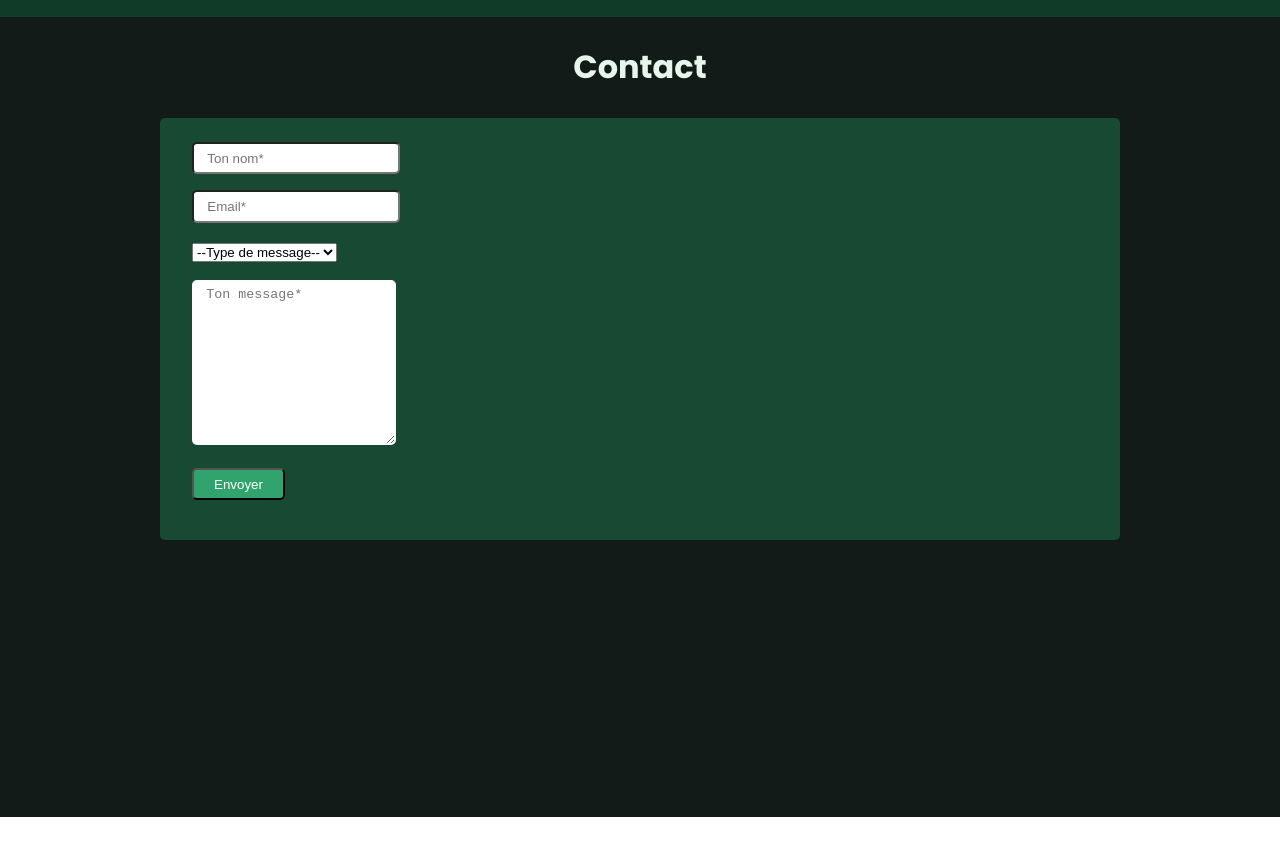
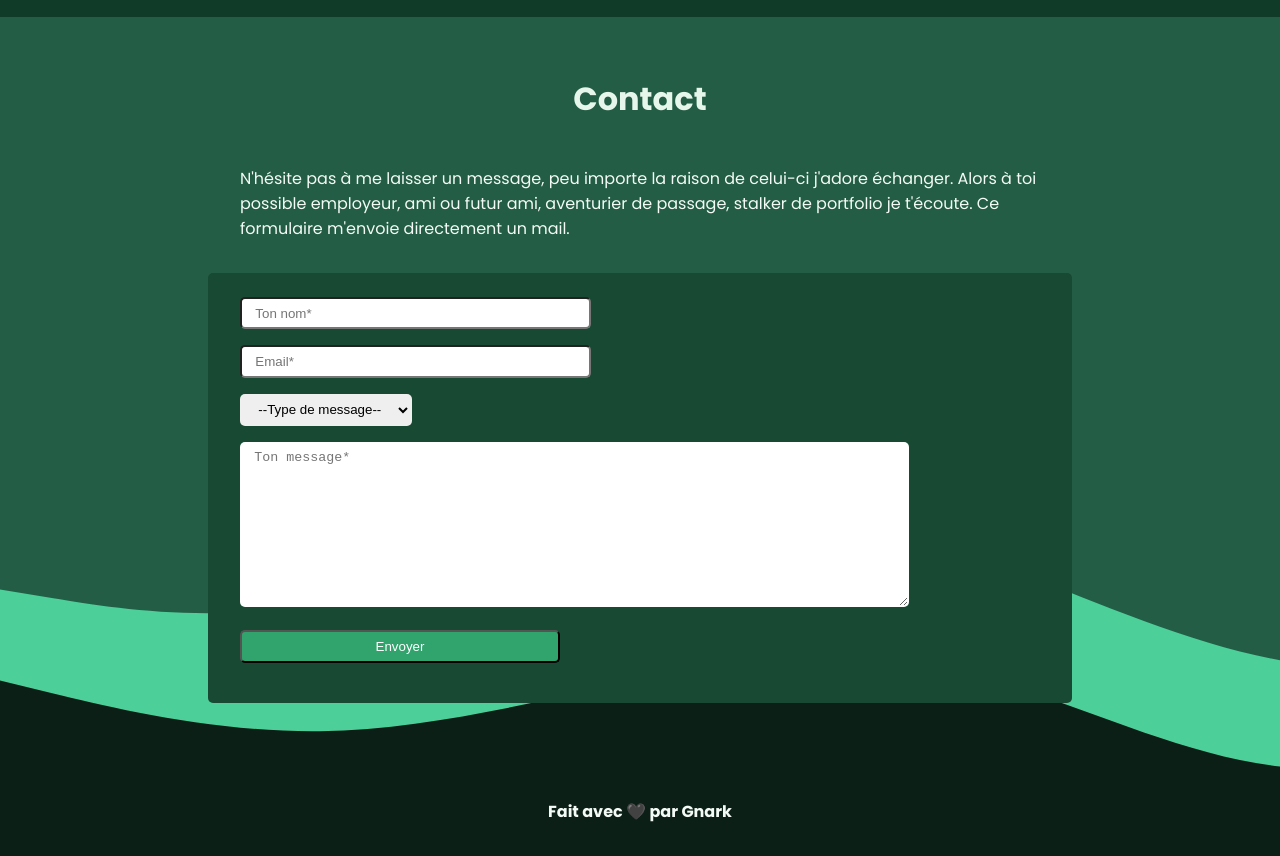
Before and after one commit to davidbarbi3r/portfolio-client, a React (Vite) app: page / in a window 1280 px wide. Shown: the part 3270-4126 px from the top of the page. Before the commit the page ends 4087 px from the top, so only its background shows below. Built offline with nearby package versions, Linux system fonts and the light colour scheme; no server answers.

Commit message:
:sparkles: Add contact form & sendEmail function

```diff
--- a/src/components/Contact.tsx
+++ b/src/components/Contact.tsx
@@ -3,20 +3,43 @@ import React, { useState, useRef, useContext } from "react";
 import { ThemeContext, LanguageContext } from "../hooks/Context";
 import { colorTheme } from "../styles/colorTheme";
 import emailjs from "@emailjs/browser";
+import lwaves from "../assets/lwaves_light.svg";
+import lwavesDark from "../assets/lwaves_dark.svg";
 
-export default function Contact() {
+interface IProps {
+  contactRef: any
+}
+
+export default function Contact({contactRef}: IProps) {
   const { theme } = useContext(ThemeContext);
   const { language } = useContext(LanguageContext);
   const [loading, setLoading] = useState(false);
   const formData = useRef<HTMLFormElement>(null);
 
   const StyledContact = styled("section", {
-    height: "100vh",
+    backgroundImage: theme ? `url(${lwavesDark})` : `url(${lwaves})`,
+    backgroundPositionY: "60%",
     backgroundColor: theme ? colorTheme.dark.green2 : colorTheme.light.green1,
     position: "relative",
     display: "flex",
     flexDirection: "column",
     alignItems: "center",
+    padding: "2em 0em 2em 0em",
+    "& p": {
+      color: theme ? colorTheme.light.green2 : colorTheme.dark.green2,
+      maxWidth: "800px",
+      marginBottom: "2em",
+      width: "80%",
+    },
+    "& section": {
+      color: theme ? colorTheme.light.green2 : colorTheme.dark.green2,
+      display: "flex",
+      justifyContent: "end",
+      "& h4": {
+        marginBottom: "0",
+        marginTop: "2em"
+      }
+    },
   });
 
   const StyledTitle = styled("h1", {
@@ -30,36 +53,48 @@ export default function Contact() {
   const StyledForm = styled("div", {
     backgroundColor: theme ? colorTheme.dark.green5 : colorTheme.light.green5,
     padding: "1.5em 2em",
+    marginBottom: "4em",
     borderRadius: "5px",
     fontFamily: "inherit",
     width: "70%",
+    maxWidth: "800px",
     "& input[type=submit]": {
-      cursor:"pointer",
+      cursor: "pointer",
       backgroundColor: theme ? colorTheme.dark.green9 : colorTheme.light.green9,
       padding: "0.5em 1.5em",
       borderRadius: "5px",
       color: "white",
       "&:hover": {
-        backgroundColor: theme ? colorTheme.dark.green10 : colorTheme.light.green10,
+        backgroundColor: theme
+          ? colorTheme.dark.green10
+          : colorTheme.light.green10,
       },
-     },
+    },
     "& input": {
       marginBottom: "16px",
       padding: "0.5em 1em",
       borderRadius: "5px",
+      width: "40%",
+      outline: "none",
     },
     "& textarea": {
       margin: "16px 0",
       padding: "0.5em 1em",
       borderRadius: "5px",
       outline: "none",
-      border: "1px solid transparent"
-    }
-  })
+      border: "1px solid transparent",
+      width: "80%",
+    },
+    "& select": {
+      borderRadius: "5px",
+      padding: "0.5em 1em",
+      outline: "none",
+      border: "1px solid transparent",
+      width: "fit-content",
+    },
+  });
 
-  const handleSubmit = (
-    e: React.SyntheticEvent & { target: HTMLFormElement }
-  ) => {
+  const handleSubmit = (e: React.FormEvent & { target: HTMLFormElement }) => {
     e.preventDefault();
     setLoading(true);
 
@@ -85,8 +120,13 @@ export default function Contact() {
   };
 
   return (
-    <StyledContact>
+    <StyledContact ref={contactRef}>
       <StyledTitle>Contact</StyledTitle>
+      <p>
+        {language === "EN"
+          ? "Don't be shy, let me a message, no matter the reason I'm open minded & I love sharing ideas. This form send me directly an Email."
+          : "N'hésite pas à me laisser un message, peu importe la raison de celui-ci j'adore échanger. Alors à toi possible employeur, ami ou futur ami, aventurier de passage, stalker de portfolio je t'écoute. Ce formulaire m'envoie directement un mail."}
+      </p>
       <StyledForm>
         <form
           method="post"
@@ -145,6 +185,9 @@ export default function Contact() {
           </div>
         </form>
       </StyledForm>
+      <section>
+        <h4>{language === "EN" ? "Made with 🤍 by Gnark" : "Fait avec 🖤 par Gnark"}</h4>
+      </section>
     </StyledContact>
   );
 }
```
